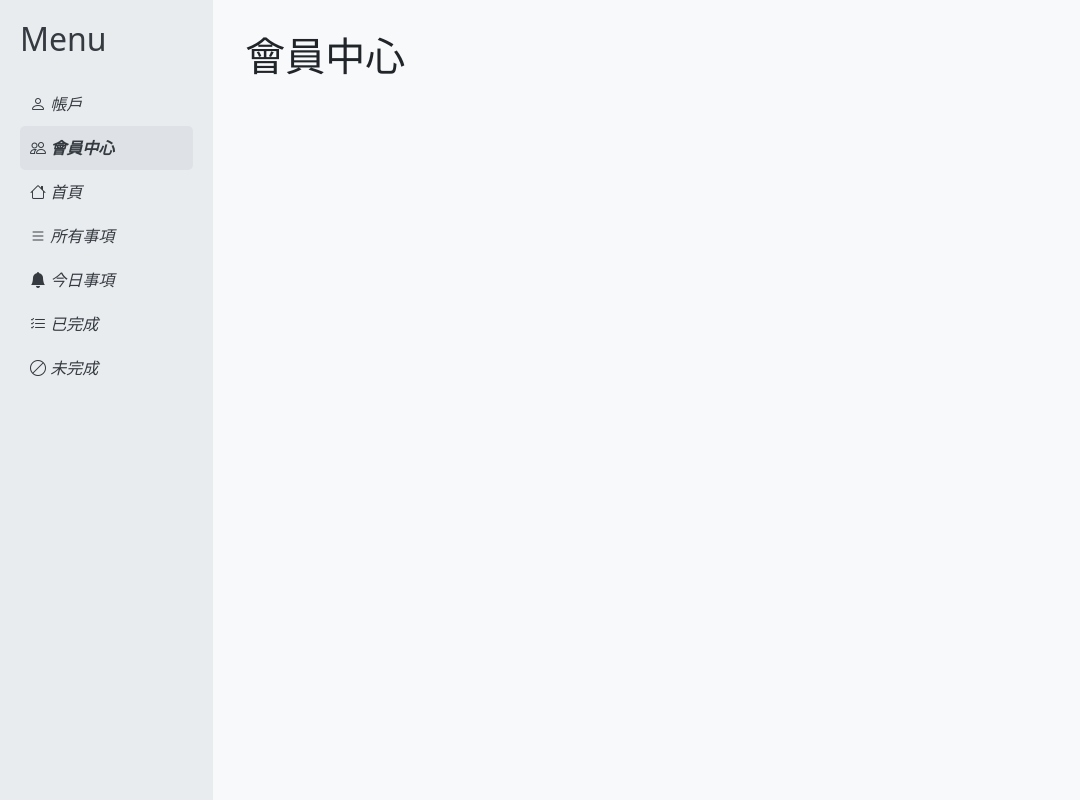
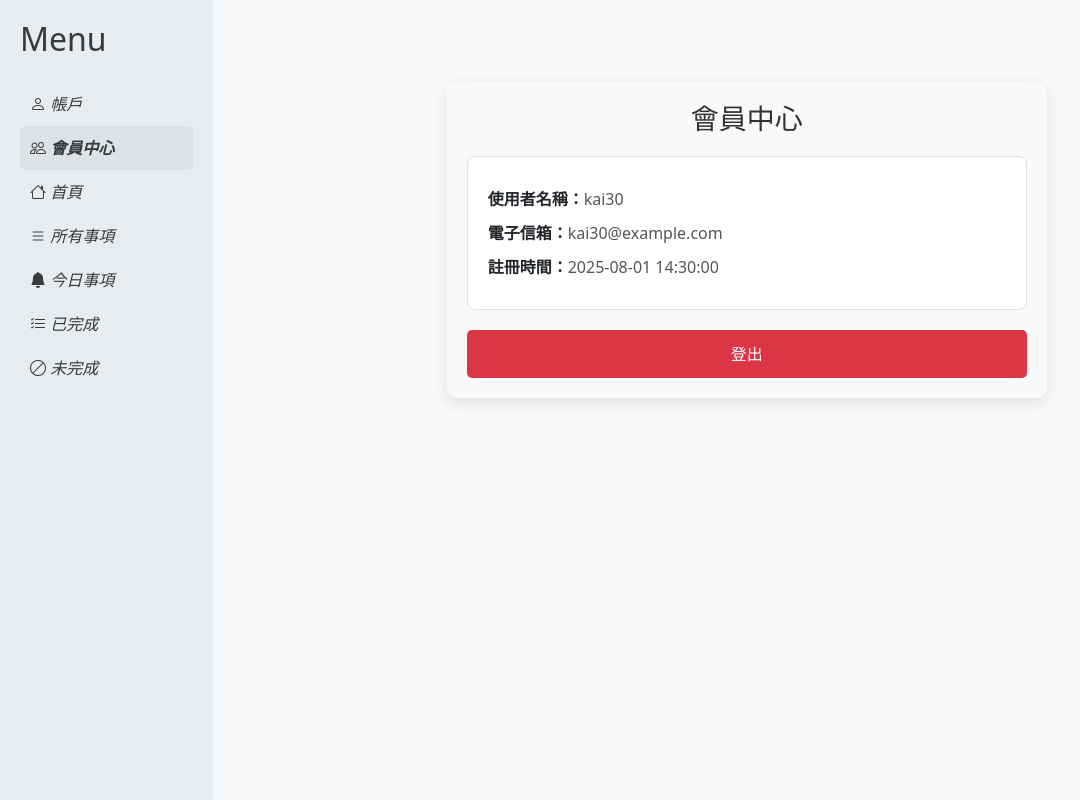
Before and after one commit to kai30502/TodoList, a React (Vite) app in the folder frontend/: page /Member in a window 1280 px wide. Shown: the whole page, without its empty margins (0-1080 px from the left). Built offline with nearby package versions, Linux system fonts and the light colour scheme.

Commit message:
建構會員中心頁面

```diff
--- /dev/null
+++ b/frontend/src/pages/Member.module.css
@@ -0,0 +1,50 @@
+.wrapper {
+    max-width: 600px;
+    margin: 50px auto;
+    padding: 20px;
+    background-color: #f8f9fa;
+    border-radius: 10px;
+    box-shadow: 0 5px 15px rgba(0, 0, 0, 0.1);
+}
+
+.title {
+    font-size: 28px;
+    margin-bottom: 20px;
+    text-align: center;
+    color: #333;
+}
+
+.card {
+    background-color: white;
+    padding: 20px;
+    border-radius: 8px;
+    border: 1px solid #dee2e6;
+}
+
+.card p {
+    font-size: 16px;
+    margin: 10px 0;
+    color: #555;
+}
+
+.card strong {
+    color: #212529;
+}
+
+/* 登出按鈕 */
+.logoutButton {
+    width: 100%;
+    padding: 12px;
+    background-color: #dc3545;
+    border: none;
+    color: white;
+    font-size: 16px;
+    border-radius: 5px;
+    transition: background-color 0.3s ease;
+    cursor: pointer;
+    margin-top: 20px;
+}
+
+.logoutButton:hover {
+    background-color: #c82333;
+}
--- a/frontend/src/pages/Member.tsx
+++ b/frontend/src/pages/Member.tsx
@@ -1,7 +1,25 @@
+import styles from './Member.module.css';
+
 function Member() {
+    const mockMember = {
+        username: 'kai30',
+        email: 'kai30@example.com',
+        created_at: '2025-08-01 14:30:00',
+    };
+
     return (
-        <h1>會員中心</h1>
-    )
+        <div className={styles.wrapper}>
+            <h1 className={styles.title}>會員中心</h1>
+            <div className={styles.card}>
+                <p><strong>使用者名稱：</strong>{mockMember.username}</p>
+                <p><strong>電子信箱：</strong>{mockMember.email}</p>
+                <p><strong>註冊時間：</strong>{mockMember.created_at}</p>
+            </div>
+            <button className={styles.logoutButton}>
+                登出
+            </button>
+        </div>
+    );
 }
 
 export default Member;
```
